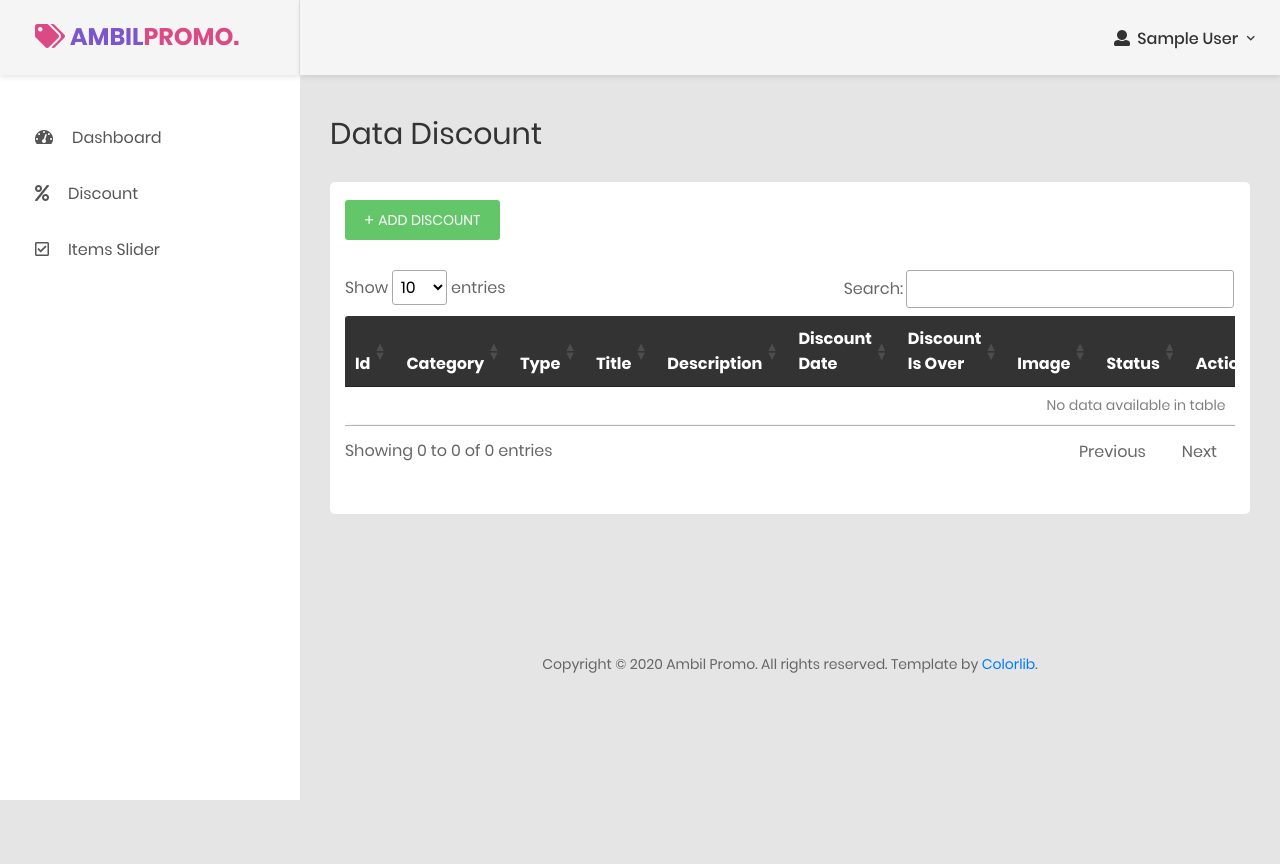
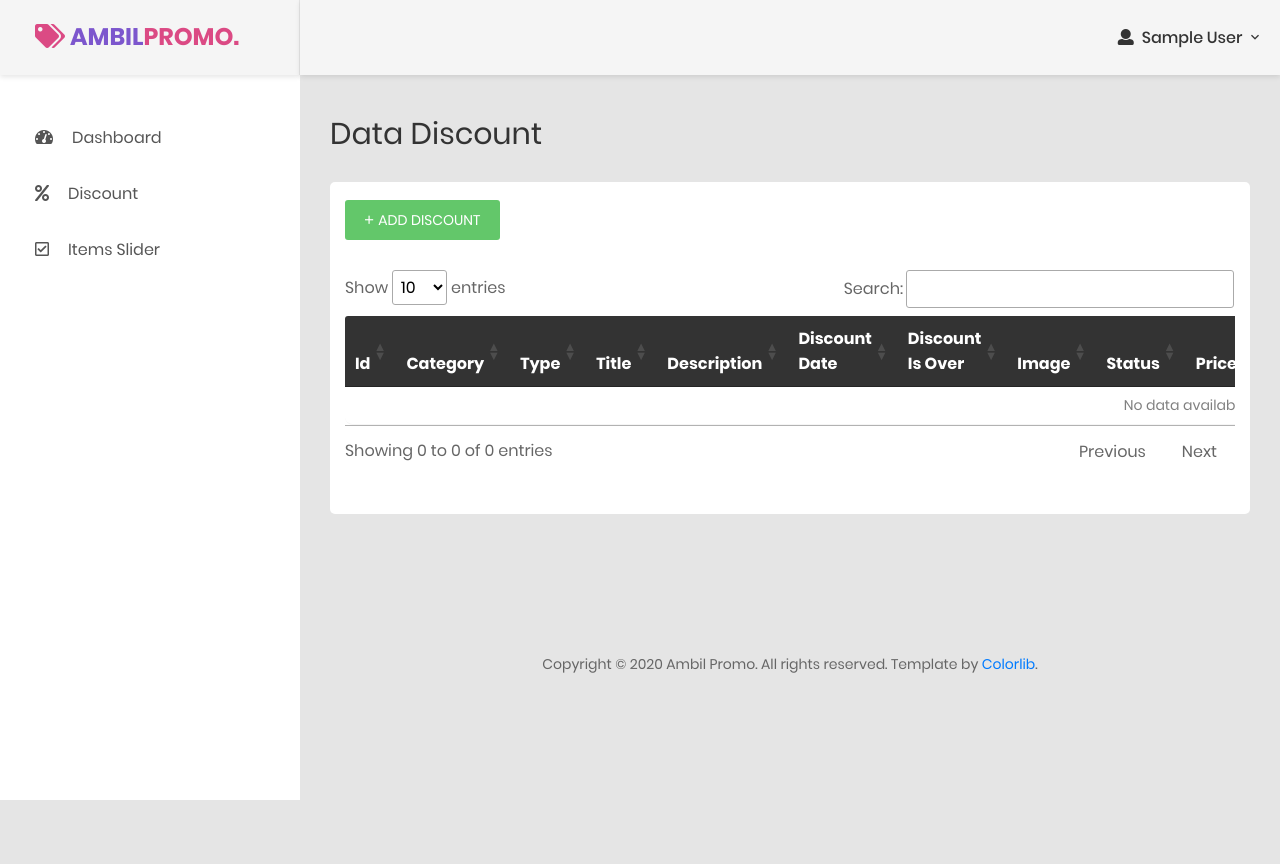
Before and after one commit to rizkyfirmansyah14/Promo-Magang-V1, a Laravel app: page /admin/datadiskon in a window 1280 px wide. Run offline with Laravel 8, Linux system fonts and the light colour scheme; the visitor is signed in with stand-in values (Sample User, id 1); data that the repository does not hold is empty; some libraries are stand-ins or nearby versions.

Commit message:
fixing discount CRUD

```diff
--- a/app/Http/Controllers/DiskonController.php
+++ b/app/Http/Controllers/DiskonController.php
@@ -29,6 +29,7 @@ class DiskonController extends Controller
             } else {
                 $tbody[] = "<a style='color: red'>close</a>";
             }
+            $tbody[] = "Rp." . $value['price'];
             $button =
                 "<div class='table-data-feature'>
                 <button class='item editbtndisc' id=" . $value['id'] . " title=Edit'>
@@ -62,6 +63,7 @@ class DiskonController extends Controller
             $diskon->tanggal_diskon = $request->tanggal_diskon;
             $diskon->tanggal_berakhir = $request->tanggal_berakhir;
             $diskon->status = $request->status;
+            $diskon->price = $request->price;
             $diskon->image = $imageName;
             $diskon->save();
             echo 'Data Inserted';
@@ -80,6 +82,7 @@ class DiskonController extends Controller
         $output['tanggal_diskon'] = $data->tanggal_diskon;
         $output['tanggal_berakhir'] = $data->tanggal_berakhir;
         $output['status'] = $data->status;
+        $output['price'] = $data->price;
         if ($data->image != '') {
             $output['image'] = '<img style="width: 100%;" src="/image/' . $data->image . '" /><input type="hidden" name="hidden_barang_image" value="' . $data->image . '"/>';
         } else {
@@ -102,6 +105,7 @@ class DiskonController extends Controller
                 $diskon->tanggal_diskon = $request->tanggal_diskon;
                 $diskon->tanggal_berakhir = $request->tanggal_berakhir;
                 $diskon->status = $request->status;
+                $diskon->price = $request->price;
                 $diskon->save();
                 echo 'Data Updated';
             } else {
@@ -116,6 +120,7 @@ class DiskonController extends Controller
                 $diskon->tanggal_diskon = $request->tanggal_diskon;
                 $diskon->tanggal_berakhir = $request->tanggal_berakhir;
                 $diskon->status = $request->status;
+                $diskon->price = $request->price;
                 $diskon->image = $imageName;
                 $diskon->save();
                 echo 'Data Updated';
--- a/public/js/getdata.js
+++ b/public/js/getdata.js
@@ -206,6 +206,7 @@ jQuery(document).ready(function () {
         var tanggaldiskon = $('#tgldisc').val();
         var tanggalakhir = $('#tglakhir').val();
         var status = $('#sts').val();
+        var price = $('#prc').val();
         var extension = $('#img').val().split('.').pop().toLowerCase();
         if (jQuery.inArray(extension, ['gif', 'png', 'jpg', 'jpeg']) == -1) {
             alert("Invalid Image");
@@ -213,7 +214,7 @@ jQuery(document).ready(function () {
             return false;
         }
 
-        if (kategori != '' && type != '' && title != '' && deskripsi != '' && tanggaldiskon != '' && tanggalakhir != '' && status != '') {
+        if (kategori != '' && type != '' && title != '' && deskripsi != '' && tanggaldiskon != '' && tanggalakhir != '' && status != '' && price != '') {
             $.ajax({
                 type: "post",
                 url: "adddiskon",
@@ -268,6 +269,7 @@ jQuery(document).ready(function () {
                 $('#tanggal_diskon').val(data.tanggal_diskon);
                 $('#tanggal_berakhir').val(data.tanggal_berakhir);
                 $('#status').val(data.status);
+                $('#price').val(data.price);
                 $('#id').val(id);
                 $('#image').html(data.image);
             },
@@ -287,8 +289,9 @@ jQuery(document).ready(function () {
         var tanggaldiskon = $('#tanggal_diskon').val();
         var tanggalakhir = $('#tanggal_berakhir').val();
         var status = $('#status').val();
+        var price = $('#price').val();
 
-        if (kategori != '' && type != '' && title != '' && deskripsi != '' && tanggaldiskon != '' && tanggalakhir != '' && status) {
+        if (kategori != '' && type != '' && title != '' && deskripsi != '' && tanggaldiskon != '' && tanggalakhir != '' && status && price !='') {
             $.ajax({
                 type: "post",
                 url: "editdiskon",
--- a/resources/views/admin/datadiskon.blade.php
+++ b/resources/views/admin/datadiskon.blade.php
@@ -28,6 +28,7 @@
                                         <th>discount is over</th>
                                         <th>image</th>
                                         <th>status</th>
+                                        <th>price</th>
                                         <th>action</th>
                                     </tr>
                                 </thead>
@@ -93,17 +94,14 @@
                         <input type="date" name="tanggal_berakhir" id="tglakhir" class="form-control">
                     </div>
                     <div class="form-group">
+                        <label>Price</label>
+                        <input type="number" name="price" id="prc" class="form-control" placeholder="Input The Price">
+                    </div>
+                    <div class="form-group">
                         <label>Image</label>
                         <input type="file" name="image" id="img" class="form-control">
                     </div>
-                    <div class="form-group">
-                        <label>Status</label>
-                        <select class="custom-select" name="status" id="sts">
-                            <option selected>Status</option>
-                            <option value="open">Open</option>
-                            <option value="closed">Closed</option>
-                        </select>
-                    </div>
+                    <input type="hidden" value="open" name="status" id="sts">
                 </div>
                 <div class="modal-footer">
                     <button type="button" class="btn btn-secondary" data-dismiss="modal">Cancel</button>
@@ -162,6 +160,10 @@
                         <input type="date" name="tanggal_berakhir" id="tanggal_berakhir" class="form-control">
                     </div>
                     <div class="form-group">
+                        <label>Price</label>
+                        <input type="number" name="price" id="price" class="form-control" placeholder="Input The Price">
+                    </div>
+                    <div class="form-group">
                         <label>Image</label>
                         <input type="file" name="image" id="imge" class="form-control">
                     </div>
--- a/resources/views/parcial/header.blade.php
+++ b/resources/views/parcial/header.blade.php
@@ -3,7 +3,7 @@
          <div class="section__content section__content--p30">
              <div class="container-fluid">
                  <div class="header-wrap">
-                     <div class="header-button" style="margin-left: 80%;">
+                     <div class="header-button" style="position: absolute; right: 25px;">
                          <div class="account-wrap">
                              <div class="account-item clearfix js-item-menu">
                                  <div class="content">
--- a/resources/views/parcial/sidebar.blade.php
+++ b/resources/views/parcial/sidebar.blade.php
@@ -33,9 +33,17 @@
                      <a href="{{ route('datakategori')}}">
                          <i class="fas fa-clipboard-list"></i>Category Discount</a>
                  </li>
-                 <li class="{{ Request::is('items') ? 'active' : '' }}">
-                     <a href="form.html">
+                 <li class="has-sub">
+                     <a class="js-arrow" href="#">
                          <i class="far fa-check-square"></i>Items Slider</a>
+                     <ul class="list-unstyled navbar__sub-list js-sub-list">
+                         <li>
+                             <a href="{{ route('datauser')}}">Top Promo Slider</a>
+                         </li>
+                         <li>
+                             <a href="{{ route('datarole')}}">Retailer Slider</a>
+                         </li>
+                     </ul>
                  </li>
                  @else
                  <li class="{{ Request::is('dashboard') ? 'active' : '' }} has-sub">
```
Also changed, not shown: app/Http/Controllers/RoleController.php (+4 -4 lines), resources/views/user/index-2.blade.php (+0 -8 lines), database/migrations/2020_12_02_023233_create_diskons_table.php, public/image/voucher.jpg (added).
